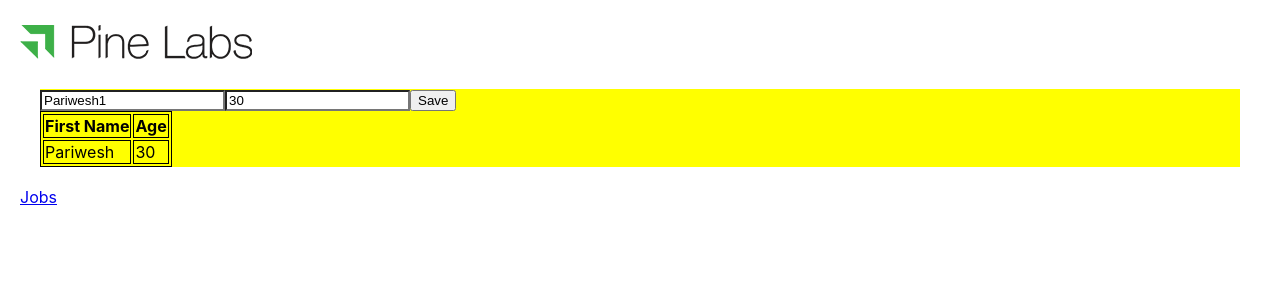
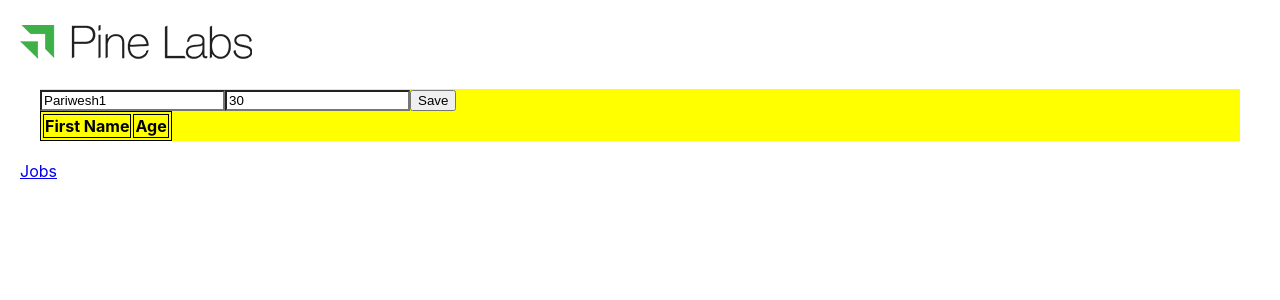
Before and after one commit to vikash-srivastava/pine-labs-react, a React (Create React App) app: page / in a window 1280 px wide. Shown: the top 300 px of the page. Built offline with nearby package versions, Linux system fonts and the light colour scheme.

Commit message:
fixed bugs in table

```diff
--- a/src/components/userform/userform.js
+++ b/src/components/userform/userform.js
@@ -4,27 +4,30 @@ export class Userform extends React.Component {//MVC
     constructor() { //only one
         super();
         this.state = { //model
-            fname: 'Pariwesh1',
-            age:30
+            user: {
+                fname: 'Pariwesh1',
+                age: 30,
+            },
+            users: []
         }
     }//ES6
-    save = (event) =>{
+    save = (event) => {
+        // this.state.users.push(this.state.user);
         this.setState({  //to rerender, call setState
-            copy:this.state.fname
+            users: [...this.state.users, Object.assign({},this.state.user)]
         });
-        console.log(this.state.fname);
     }
-    handleEvent= (event) => {
+    handleEvent = (event) => {
         this.setState({  //to rerender, call setState
-            [event.target.name]:event.target.value
+            user: Object.assign(this.state.user,  { [event.target.name]: event.target.value })
         });
     }
     render() {
         return (
             <div>
-                <input value={this.state.fname} name='fname' onChange={this.handleEvent} placeholder={this.props.label} style={{ background: this.props.color }} />
-                <input value={this.state.age} name='age' onChange={this.handleEvent}
-                 placeholder='first Name copy' style={{ background: this.props.color }} />
+                <input value={this.state.user.fname} name='fname' onChange={this.handleEvent} placeholder={this.props.label} style={{ background: this.props.color }} />
+                <input value={this.state.user.age} name='age' onChange={this.handleEvent}
+                    placeholder='first Name copy' style={{ background: this.props.color }} />
 
                 <button onClick={this.save}>Save</button>
                 <table>
@@ -33,11 +36,12 @@ export class Userform extends React.Component {//MVC
                         <th> Age</th>
                     </thead>
                     <tbody>
-                        <tr>
-                            <td>Pariwesh</td>
-                            <td>30</td>
-
-                        </tr>
+                        {this.state.users.map((user) => {
+                            return <tr>
+                                <td>{user.fname}</td>
+                                <td>{user.age}</td>
+                            </tr>
+                        })}
                     </tbody>
                 </table>
             </div>
```
Also changed, not shown: 1 other file (tests, documents, lock files or other folders).
